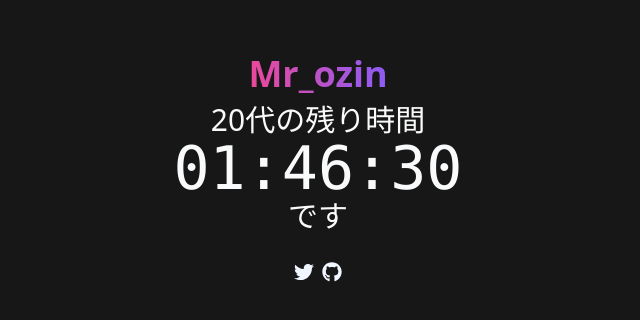
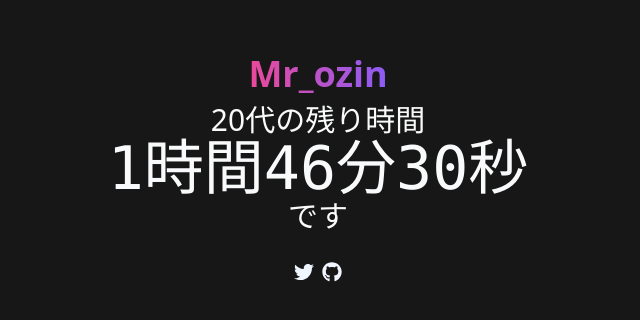
Before and after one commit to ryokryok/is_30_mr_ozin, a Next.js app: page / in a window 1280 px wide. Shown: the part 222-542 px from the top of the page, without its empty margins (322-962 px from the left). Built offline with nearby package versions, Linux system fonts and the light colour scheme.

Commit message:
refactoring

```diff
--- /dev/null
+++ b/components/index.tsx
@@ -0,0 +1,76 @@
+import { useState, useEffect } from "react";
+import { FaTwitter, FaGithub } from "react-icons/fa";
+import { calcRemainingTime, formatTimeToString } from "../lib";
+
+const twitterUrl = "https://mobile.twitter.com/mr_ozin";
+const gitHubUrl = "https://github.com/ryokryok/is_30_mr_ozin";
+
+export const NameLogo = ({ name }: { name: string }) => {
+  return (
+    <h1 className="bg-clip-text text-transparent text-4xl font-bold bg-gradient-to-r from-pink-500  to-violet-500">
+      {name}
+    </h1>
+  );
+};
+
+export const CountDownTimer = ({
+  isDebug = false,
+  birthDayDate,
+}: {
+  isDebug?: Boolean;
+  birthDayDate: string;
+}) => {
+  const remainingTime = calcRemainingTime(isDebug, birthDayDate);
+
+  const [time, setTime] = useState(remainingTime);
+  const [is_30, setIs_30] = useState(false);
+  useEffect(() => {
+    const id = setInterval(() => {
+      setTime((time) => time - 1000);
+    }, 1000);
+
+    if (time <= 0) {
+      setIs_30(true);
+    }
+
+    return () => {
+      clearInterval(id);
+    };
+  }, [time]);
+  return (
+    <div className="p-2">
+      <div className="text-3xl text-gray-50">
+        {is_30 ? (
+          <>
+            <p>三十路になってから</p>
+            <p className="text-6xl text-gray-50 font-mono">
+              {formatTimeToString(time)}
+            </p>
+            <p>経過しました。</p>
+          </>
+        ) : (
+          <>
+            <p>20代の残り時間</p>
+            <p className="text-6xl text-gray-50 font-mono">
+              {formatTimeToString(time)}
+            </p>
+            <p>です</p>
+          </>
+        )}
+      </div>
+    </div>
+  );
+};
+
+export const Links = () => {
+  return (
+    <div className="p-4 text-xl text-blue-50 flex justify-center justify-items-center	">
+      <a href={twitterUrl} target="_blank" rel="noreferrer" className="p-1">
+        <FaTwitter />
+      </a>
+      <a href={gitHubUrl} target="_blank" rel="noreferrer" className="p-1">
+        <FaGithub />
+      </a>
+    </div>
+  );
+};
--- /dev/null
+++ b/lib/index.ts
@@ -0,0 +1,22 @@
+export function calcRemainingTime(isDebug: Boolean, birthDate: string) {
+  const presentTime = new Date().getTime();
+  const birthDayTime = isDebug
+    ? presentTime + 1000 * 10
+    : new Date(birthDate).getTime();
+  return birthDayTime - presentTime;
+}
+
+function convertMsToDateInfo(inputTime: number) {
+  const diffSec = Math.floor(inputTime / 1000);
+  const date = Math.floor(diffSec / 86400);
+  const hour = Math.floor(diffSec / 3600) % 24;
+  const min = Math.floor(diffSec / 60) % 60;
+  const sec = diffSec % 60;
+  return { date, hour, min, sec };
+}
+
+export function formatTimeToString(ms: number) {
+  const { date, hour, min, sec } = convertMsToDateInfo(Math.abs(ms));
+  const hmsText = `${hour}時間${min}分${sec}秒`;
+  return date === 0 ? hmsText : `${date}日${hmsText}`;
+}
--- a/pages/index.tsx
+++ b/pages/index.tsx
@@ -1,101 +1,28 @@
 import type { NextPage } from "next";
 import Head from "next/head";
-import { useEffect, useState } from "react";
-import { FaTwitter, FaGithub } from "react-icons/fa";
+import { NameLogo, CountDownTimer, Links } from "../components";
 
 const birthName = "Mr_ozin";
-const ThirtiesBirthDay = "2021-12-20T00:00:00+09:00";
-const twitterUrl = "https://mobile.twitter.com/mr_ozin";
-const gitHubUrl = "https://github.com/ryokryok/is_30_mr_ozin";
+const thirtiesBirthDay = "2021-12-20T00:00:00+09:00";
+const siteTitle = "is_30_Mr_ozin?";
+const siteDesc = "Mr_ozin 三十路タイマー";
 
 const Home: NextPage = () => {
   return (
     <div className="flex justify-center items-center h-screen bg-neutral-900">
       <Head>
-        <title>is_30_Mr_ozin?</title>
-        <meta name="description" content="Mr_ozin は三十路なのか?" />
+        <title>{siteTitle}</title>
+        <meta name="description" content={siteDesc} />
         <link rel="icon" href="/favicon.ico" />
       </Head>
 
       <main className="flex flex-col items-center justify-center w-full flex-1 px-20 text-center">
         <NameLogo name={birthName} />
-        <CountDownTimer />
+        <CountDownTimer birthDayDate={thirtiesBirthDay} />
         <Links />
       </main>
     </div>
   );
 };
 
-const NameLogo = ({ name }: { name: string }) => {
-  return (
-    <h1 className="bg-clip-text text-transparent text-4xl font-bold bg-gradient-to-r from-pink-500  to-violet-500">
-      {name}
-    </h1>
-  );
-};
-
-function calcRemainingTime(isDebug: Boolean) {
-  const presentTime = new Date().getTime();
-  const birthDatTime = isDebug
-    ? presentTime + 1000 * 10
-    : new Date(ThirtiesBirthDay).getTime();
-  return birthDatTime - presentTime;
-}
-
-const CountDownTimer = ({ isDebug = false }: { isDebug?: Boolean }) => {
-  const remainingTime = calcRemainingTime(isDebug);
-
-  const [time, setTime] = useState(remainingTime);
-  const [is_30, setIs_30] = useState(false);
-  useEffect(() => {
-    const id = setInterval(() => {
-      setTime((time) => time - 1000);
-    }, 1000);
-
-    if (time <= 0) {
-      setIs_30(true);
-    }
-
-    return () => {
-      clearInterval(id);
-    };
-  }, [time]);
-  return (
-    <div className="p-2">
-      <div className="text-3xl text-gray-50">
-        {is_30 ? (
-          <>
-            <p>三十路になってから</p>
-            <p className="text-6xl text-gray-50 font-mono">
-              {new Date(Math.abs(time)).toISOString().slice(11, 19)}
-            </p>
-            <p>経過しました。</p>
-          </>
-        ) : (
-          <>
-            <p>20代の残り時間</p>
-            <p className="text-6xl text-gray-50 font-mono">
-              {new Date(Math.abs(time)).toISOString().slice(11, 19)}
-            </p>
-            <p>です</p>
-          </>
-        )}
-      </div>
-    </div>
-  );
-};
-
-const Links = () => {
-  return (
-    <div className="p-4 text-xl text-blue-50 flex justify-center justify-items-center	">
-      <a href={twitterUrl} target="_blank" rel="noreferrer" className="p-1">
-        <FaTwitter />
-      </a>
-      <a href={gitHubUrl} target="_blank" rel="noreferrer" className="p-1">
-        <FaGithub />
-      </a>
-    </div>
-  );
-};
-
 export default Home;
```
